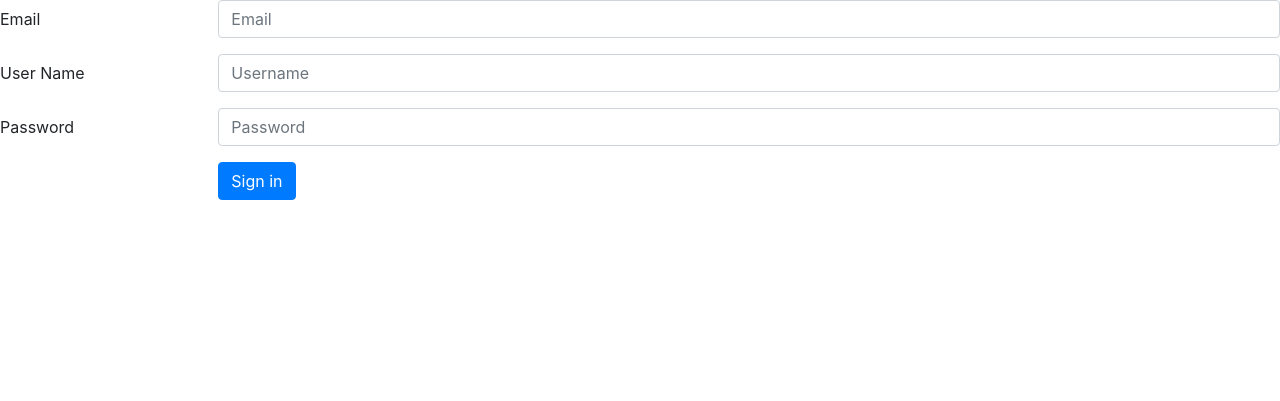
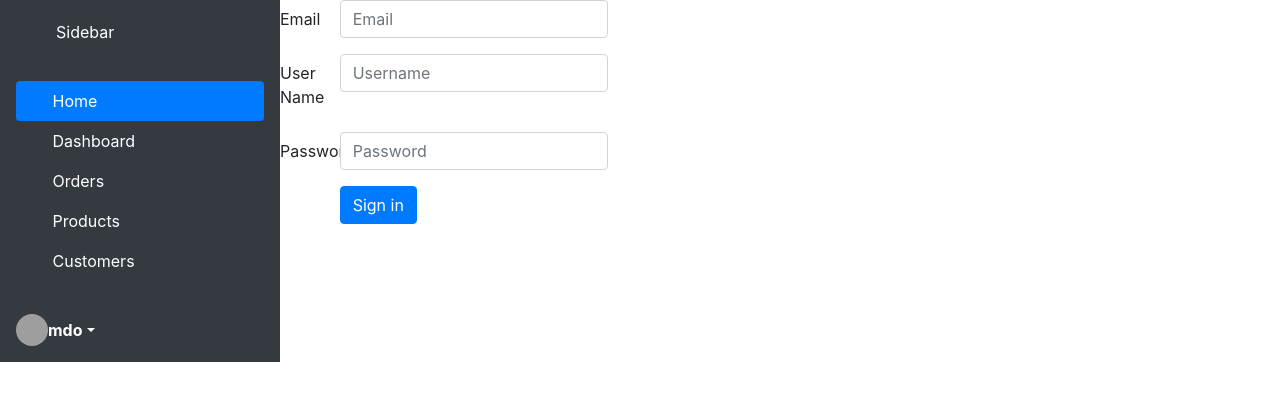
Before and after one commit to amadeuvdf/template_basico_PHP, a PHP site: page /view/Pagina_teste_bootstrap.php in a window 1280 px wide. Shown: the top 401 px of the page. Run offline with PHP 8.4, Linux system fonts and the light colour scheme; grey boxes are pictures that could not be loaded.

Commit message:
Bootstrap

```diff
--- a/view/Pagina_teste_bootstrap.php
+++ b/view/Pagina_teste_bootstrap.php
@@ -12,8 +12,61 @@
  <script src="https://cdnjs.cloudflare.com/ajax/libs/popper.js/1.14.7/umd/popper.min.js" integrity="sha384-UO2eT0CpHqdSJQ6hJty5KVphtPhzWj9WO1clHTMGa3JDZwrnQq4sF86dIHNDz0W1" crossorigin="anonymous"></script>
  <script src="bootstrap-4.3.1-dist\js\bootstrap.min.js"></script>
 
-
- <form role="form" method="post" action="<?php echo htmlspecialchars($_SERVER["PHP_SELF"]);?>">
+<div class="principal_" style="display: flex; flex-direction: row; justify-content: space-between;">
+<div class="d-flex flex-column flex-shrink-0 p-3 text-white bg-dark" style="width: 280px;">
+    <a href="/" class="d-flex align-items-center mb-3 mb-md-0 me-md-auto text-white text-decoration-none">
+      <svg class="bi me-2" width="40" height="32"><use xlink:href="#bootstrap"></use></svg>
+      <span class="fs-4">Sidebar</span>
+    </a>
+    <hr>
+    <ul class="nav nav-pills flex-column mb-auto">
+      <li class="nav-item">
+        <a href="#" class="nav-link active" aria-current="page">
+          <svg class="bi me-2" width="16" height="16"><use xlink:href="#home"></use></svg>
+          Home
+        </a>
+      </li>
+      <li>
+        <a href="#" class="nav-link text-white">
+          <svg class="bi me-2" width="16" height="16"><use xlink:href="#speedometer2"></use></svg>
+          Dashboard
+        </a>
+      </li>
+      <li>
+        <a href="#" class="nav-link text-white">
+          <svg class="bi me-2" width="16" height="16"><use xlink:href="#table"></use></svg>
+          Orders
+        </a>
+      </li>
+      <li>
+        <a href="#" class="nav-link text-white">
+          <svg class="bi me-2" width="16" height="16"><use xlink:href="#grid"></use></svg>
+          Products
+        </a>
+      </li>
+      <li>
+        <a href="#" class="nav-link text-white">
+          <svg class="bi me-2" width="16" height="16"><use xlink:href="#people-circle"></use></svg>
+          Customers
+        </a>
+      </li>
+    </ul>
+    <hr>
+    <div class="dropdown">
+      <a href="#" class="d-flex align-items-center text-white text-decoration-none dropdown-toggle" id="dropdownUser1" data-bs-toggle="dropdown" aria-expanded="false">
+        <img src="https://github.com/mdo.png" alt="" width="32" height="32" class="rounded-circle me-2">
+        <strong>mdo</strong>
+      </a>
+      <ul class="dropdown-menu dropdown-menu-dark text-small shadow" aria-labelledby="dropdownUser1">
+        <li><a class="dropdown-item" href="#">New project...</a></li>
+        <li><a class="dropdown-item" href="#">Settings</a></li>
+        <li><a class="dropdown-item" href="#">Profile</a></li>
+        <li><hr class="dropdown-divider"></li>
+        <li><a class="dropdown-item" href="#">Sign out</a></li>
+      </ul>
+    </div>
+  </div>
+ <form role="form" method="post" style="margin-right: 42rem; width: 27rem;" action="<?php echo htmlspecialchars($_SERVER["PHP_SELF"]);?>">
       <div class="form-group row">
         <label for="inputEmail" class="col-sm-2 col-form-label">Email</label>
         <div class="col-sm-10">
@@ -38,5 +91,6 @@
         </div>
       </div>
     </form>
+</div>
 </body>
 </html>
```
